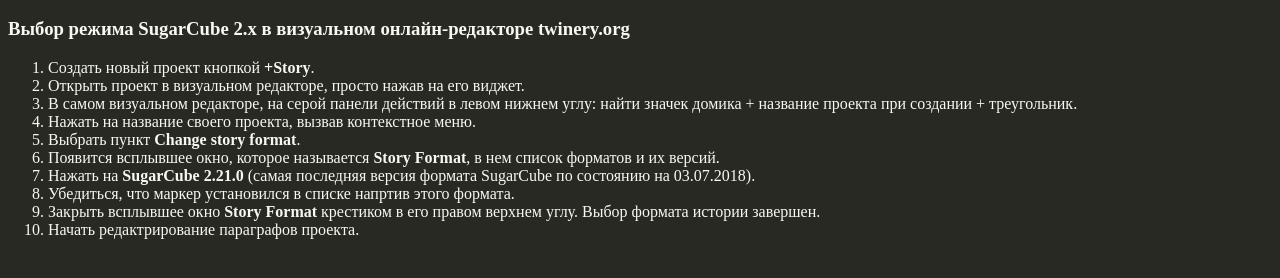
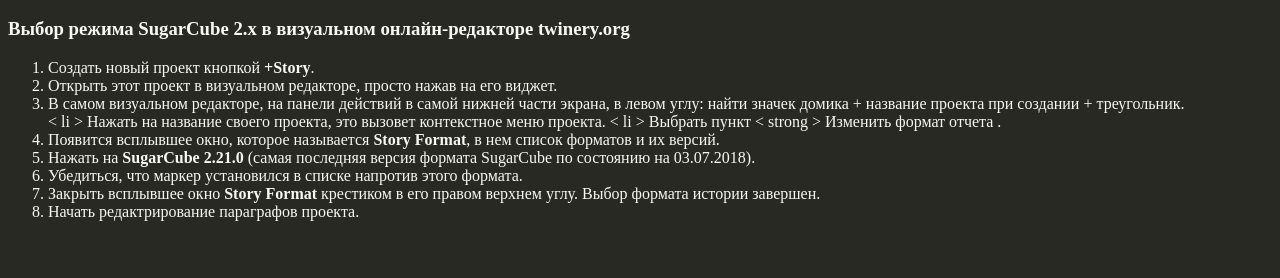
Before and after one commit to Wol4ik/Wol4ik.github.io, a plain HTML site: page index.html in a window 1280 px wide. Shown: the part 288-566 px from the top of the page. Drawn offline with Linux system fonts and the light colour scheme.

Commit message:
Update index.html

```diff
--- a/index.html
+++ b/index.html
@@ -41,13 +41,13 @@
 <h3 id="sugarcube2twineryorg">Выбор режима SugarCube 2.х в визуальном онлайн-редакторе twinery.org</h3>
 <ol>
 <li>Создать новый проект кнопкой <strong>+Story</strong>.</li>
-<li>Открыть проект в визуальном редакторе, просто нажав на его виджет.</li>
-<li>В самом визуальном редакторе, на серой панели действий в левом нижнем углу: найти значек домика + название проекта при создании + треугольник.</li>
-<li>Нажать на название своего проекта, вызвав контекстное меню.</li>
-<li>Выбрать пункт <strong>Change story format</strong>. </li>
+<li>Открыть этот проект в визуальном редакторе, просто нажав на его виджет.</li>
+<li>В самом визуальном редакторе, на панели действий в самой нижней части экрана, в левом углу: найти значек домика + название проекта при создании + треугольник.</li>
+< li > Нажать на название своего проекта, это вызовет контекстное меню проекта. </ li >
+< li > Выбрать пункт < strong > Изменить формат отчета </ strong > . </ li >
 <li>Появится всплывшее окно, которое называется <strong>Story Format</strong>, в нем список форматов и их версий.</li>
 <li>Нажать на <strong>SugarCube 2.21.0</strong> (самая последняя версия формата SugarCube по состоянию на 03.07.2018).</li>
-<li>Убедиться, что маркер установился в списке напртив этого формата.</li>
+<li>Убедиться, что маркер установился в списке напротив этого формата.</li>
 <li>Закрыть всплывшее окно <strong>Story Format</strong> крестиком в его правом верхнем углу. Выбор формата истории завершен.</li>
 <li>Начать редактрирование параграфов проекта.
 </ol>
```
